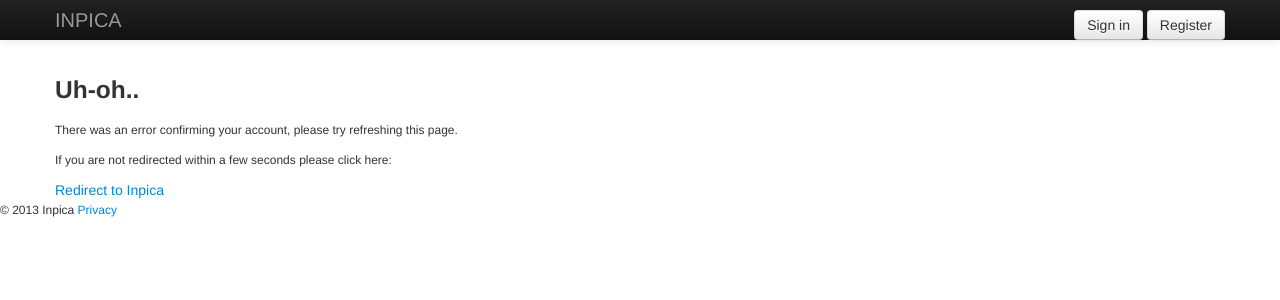
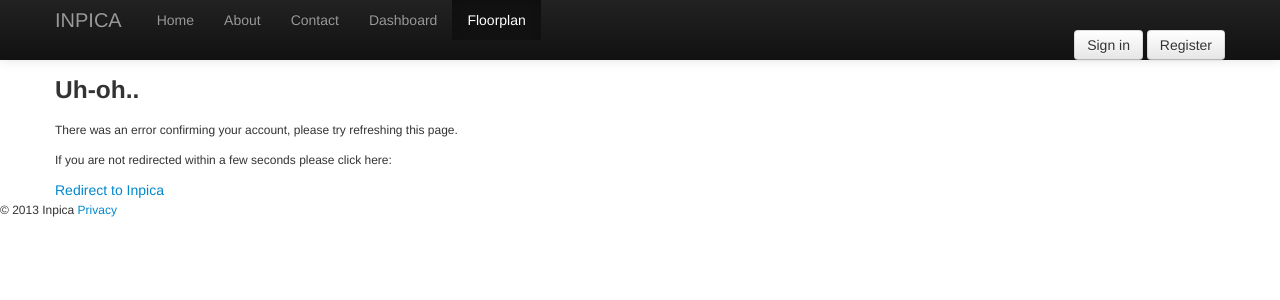
Before and after one commit to inpica/inpica, a Django app: page /account/confirm/1 in a window 1280 px wide. Shown: the top 300 px of the page. Run offline with Django 3.2, Linux system fonts and the light colour scheme.

Commit message:
menu bar

```diff
--- a/templates/layout/master.html
+++ b/templates/layout/master.html
@@ -18,7 +18,6 @@
   <link rel="stylesheet" type="text/css" href="{{ STATIC_URL }}css/jquery-ui-1.10.2.custom.css"/>
 
   <link rel="stylesheet" type="text/css" href="{{ STATIC_URL }}css/main.css"/>
-
 	{%block head%}{%endblock%}
 </head>
 <body>
@@ -28,7 +27,14 @@
     <div class="navbar-inner">
       <div class="container">
 
-        <a class="brand" href="#">INPICA</a>
+        <a class="brand" href="/">INPICA</a>
+        <div class="nav-collapse collapse" id="menu">
+            <ul class="nav">
+              <li class="active"><a href="/">Home</a></li>
+              <li><a href="/about">About</a></li>
+              <li><a href="/contact">Contact</a> </li>
+              <li><a href="/dashboard">Dashboard</a></li>
+            </ul></div>
         <div id="screen"></div>
         <div id="createform-wrapper">
           {%include 'account/create.html'%}
@@ -58,5 +64,42 @@
       <!--<a href="#">Terms</a>-->
     </p>
   </div>
+
+  <script type="text/javascript">
+  $(document).ready(function () {
+    function stripTrailingSlash(str) {
+        var n = str.lastIndexOf("/")
+        if (n != -1)
+        {
+          return str.substr(n+1)
+        }
+        else
+          return str
+      }
+
+    var url = window.location.pathname;
+    var activePage = stripTrailingSlash(url);
+    console.log(activePage);
+    $("#menu li").removeClass('active');
+    $('#menu li a').each(function(){
+    var currentPage = stripTrailingSlash($(this).attr('href'));
+    if (activePage == currentPage) {
+      $(this).parent().addClass('active');
+    }
+    });
+    console.log("loading");
+    if (!isNaN(parseFloat(activePage)) && isFinite(activePage)){
+      $('#menu ul').append('<li class="active"><a href="'+url + '">Floorplan </a></li>');
+    }
+  });
+    /*  $('.nav li a').each(function(){
+        var currentPage = stripTrailingSlash($(this).attr('href'));
+
+        if (activePage == currentPage) {
+          $(this).parent().addClass('active');
+        }
+      });
+    });*/
+  </script>
 </body>
 </html>
```
Also changed, not shown: inpica/settings.py (+6 -6 lines).
